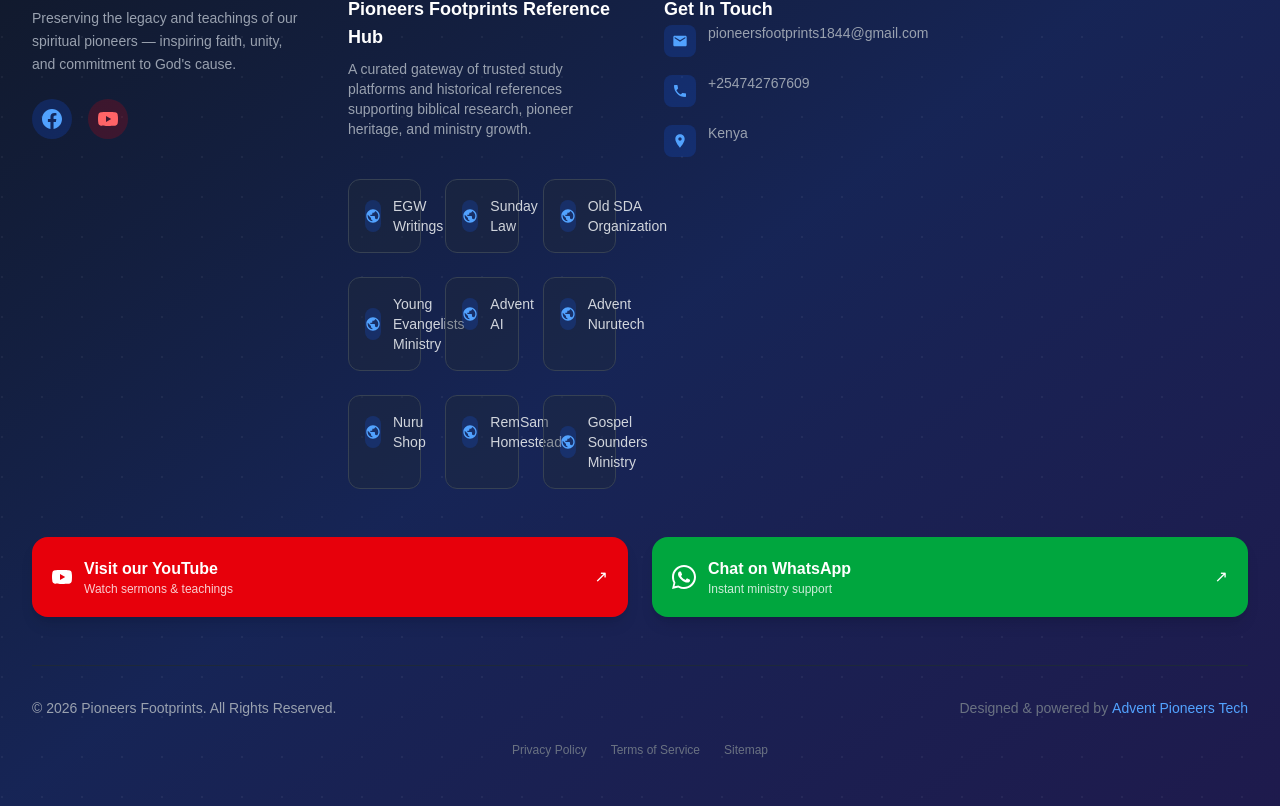
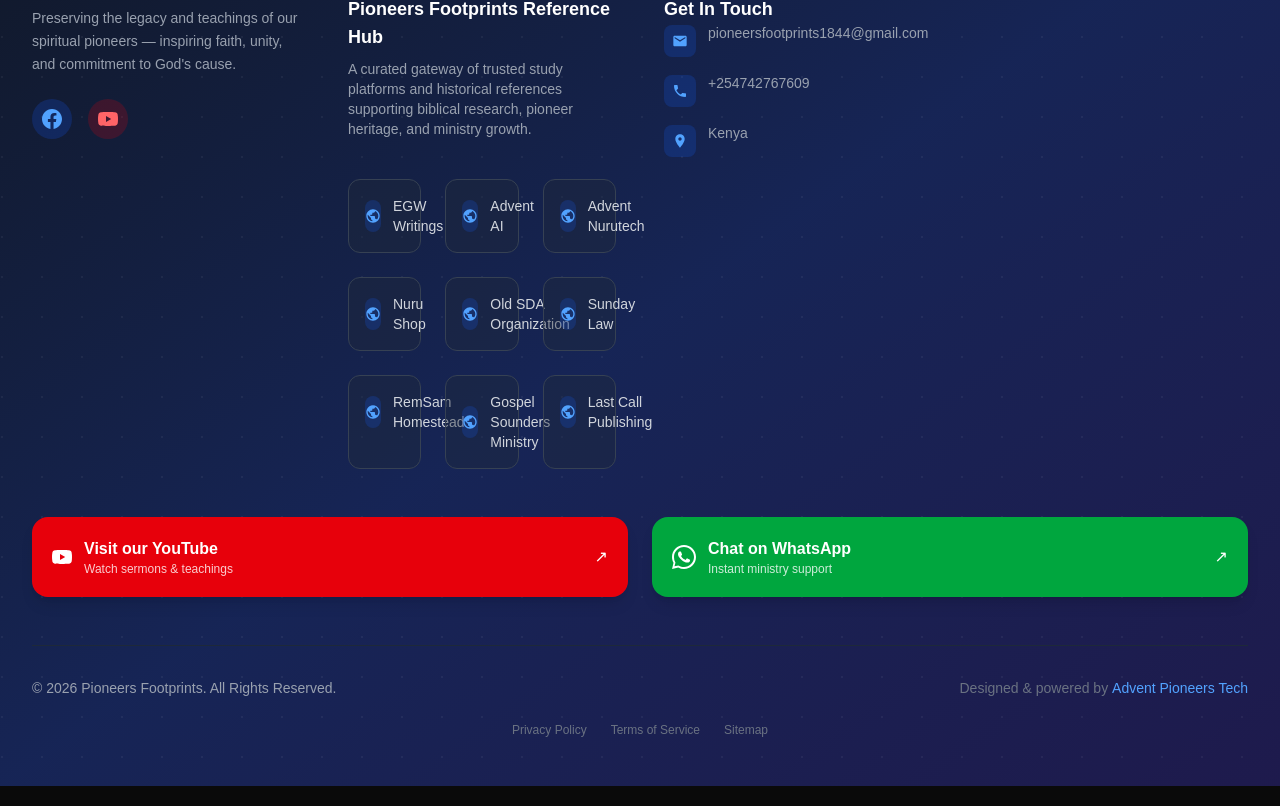
Before and after one commit to godfreyonyango365-blip/pioneersfootprints, a Next.js app: page /donate in a window 1280 px wide. Shown: the part 1371-2177 px from the top of the page. Built offline with nearby package versions, Linux system fonts and the light colour scheme.

Commit message:
Update footer

```diff
--- a/components/footer.tsx
+++ b/components/footer.tsx
@@ -91,14 +91,17 @@
             <div className="grid grid-cols-1 sm:grid-cols-2 lg:grid-cols-2 xl:grid-cols-3 gap-6 max-w-5xl">
               {[
                 { name: "EGW Writings", url: "https://egwwritings.org/" },
-                { name: "Sunday Law", url: "https://SundayLaw.com/" },
-                  { name: "Old SDA Organization", url: "https://oldsda.org/" },
-                { name: "Young Evangelists Ministry", url: "https://youngevangelists.vercel.app/" },
                 { name: "Advent AI", url: "https://adventai.app/" },
                 { name: "Advent Nurutech", url: "https://www.adventnurutech.xyz/" },
                 { name: "Nuru Shop", url: "https://nurushop.co.ke/" },
+                  { name: "Old SDA Organization", url: "https://oldsda.org/" },
+                { name: "Sunday Law", url: "https://SundayLaw.com/" },
                 { name: " RemSam Homestead", url: "https://remsamhomestead.com//" },
                  { name: " Gospel Sounders Ministry", url: "https://www.gspublicationsandmissions.org/" },
+                 { name: " Last Call Publishing", url: "https://lastcallpublishing.online/" },
+
+
+
               ].map((site, index) => (
                 <a key={index} href={site.url} target="_blank" rel="noopener noreferrer" className="block p-4 rounded-xl bg-gray-800/40 hover:bg-blue-600/20 border border-gray-700 hover:border-blue-500 transition-all duration-300 group">
                   <div className="flex items-center gap-3">
```
